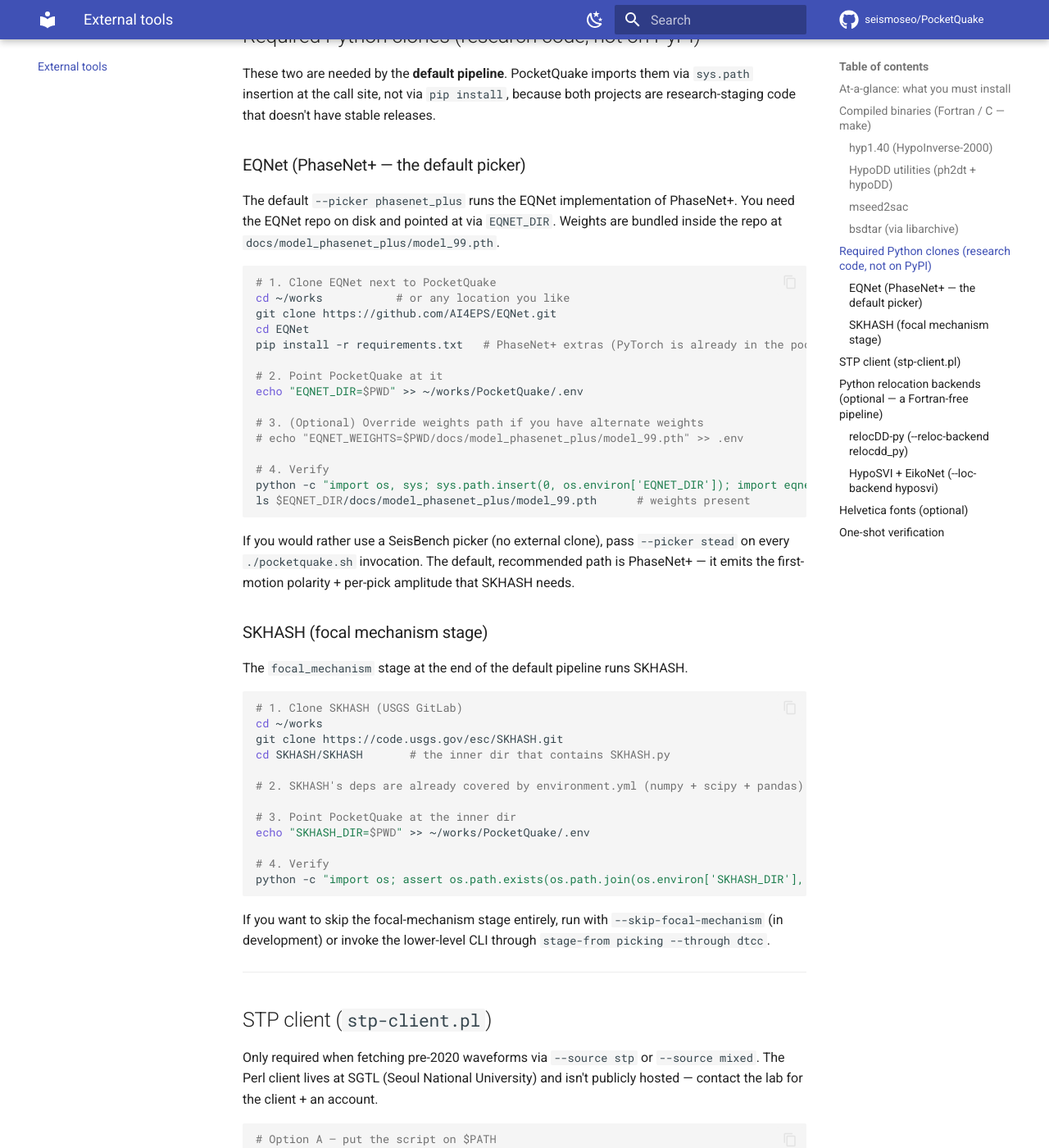
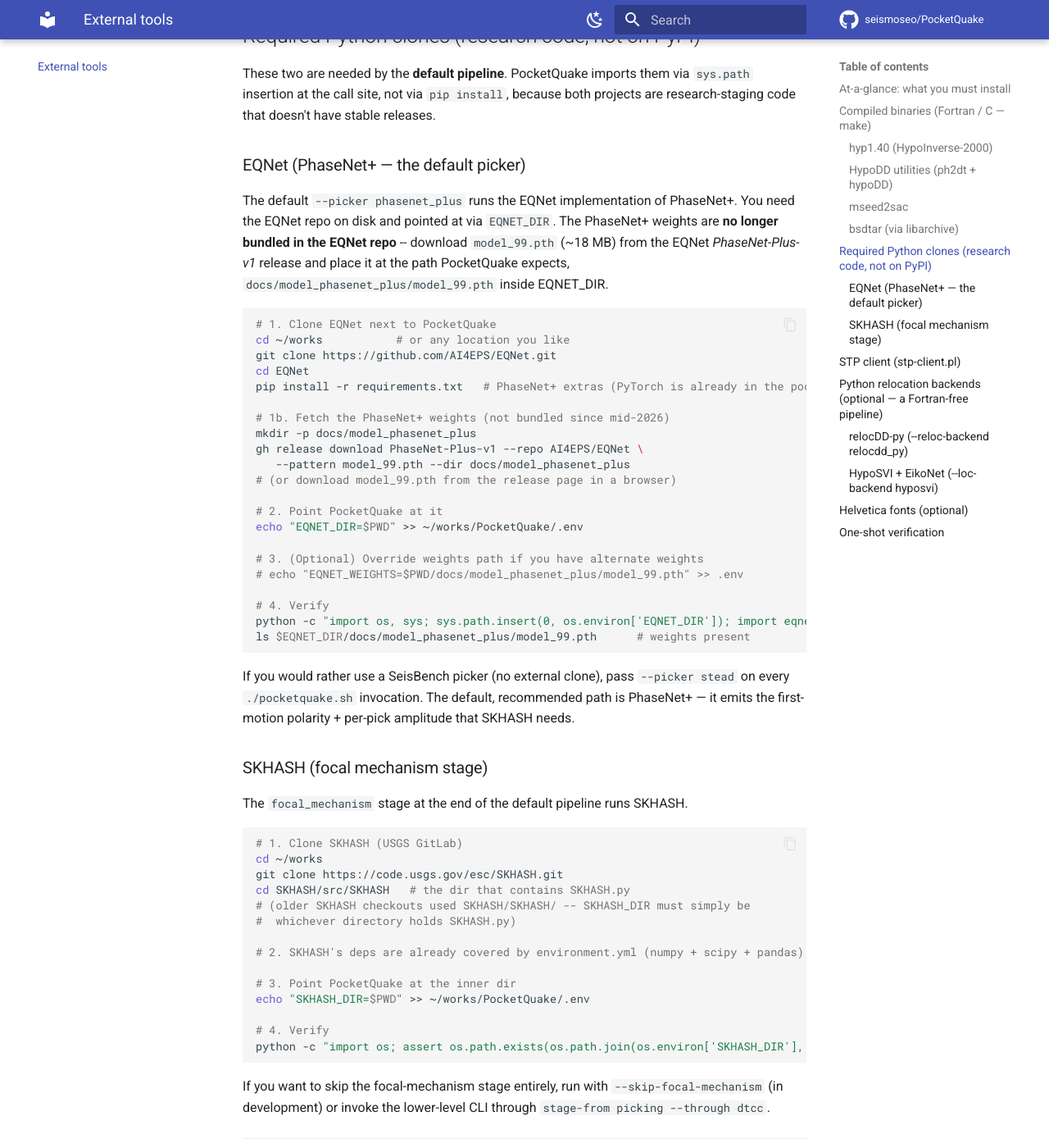
Before and after one commit to seismoseo/PocketQuake, an MkDocs documentation site: the page built from docs/EXTERNAL_TOOLS.md, in a window 1280 px wide and 1400 px high, scrolled down 2547 px. Shown: the whole window at 82% size. Built offline with MkDocs 1.6.1 and Material for MkDocs 9.7.7, drawn with Linux system fonts in a browser that asks for light colours; comment, search, counter and statistics services are not loaded.

Commit message:
Fix install-doc mismatches from issues #9/#10; bump submodules with their fixes
- SKHASH_DIR docs: upstream moved SKHASH.py to src/SKHASH/ -- document the
  invariant (the dir containing SKHASH.py) and both layouts (all four docs
  + tutorial, PDF recompiled)
- EQNet: PhaseNet+ weights are no longer bundled -- add the PhaseNet-Plus-v1
  release download step for model_99.pth
- README/INSTALL: examples/chungju/catalog.csv -> chungju_catalog.csv
- environment.yml: add pyproj (EikoNet imports it at module load)
- submodule bumps: korea-cluster-relocation (tectonic discovery, fetch_eikonet
  neasia skip, bootstrap LSQR-on-slow-SVD, Haenam cluster registry) and
  necis-downloader (KST submitted_after fix + event-page pagination)

Closes #9, closes #10

Co-Authored-By: Claude Fable 5 <noreply@anthropic.com>

````diff
--- a/docs/EXTERNAL_TOOLS.md
+++ b/docs/EXTERNAL_TOOLS.md
@@ -83,8 +83,10 @@ projects are research-staging code that doesn't have stable releases.
 ### EQNet (PhaseNet+ — the default picker)
 
 The default `--picker phasenet_plus` runs the EQNet implementation of PhaseNet+.
-You need the EQNet repo on disk and pointed at via `EQNET_DIR`. Weights are
-bundled inside the repo at `docs/model_phasenet_plus/model_99.pth`.
+You need the EQNet repo on disk and pointed at via `EQNET_DIR`. The PhaseNet+
+weights are **no longer bundled in the EQNet repo** -- download `model_99.pth`
+(~18 MB) from the EQNet *PhaseNet-Plus-v1* release and place it at the path
+PocketQuake expects, `docs/model_phasenet_plus/model_99.pth` inside EQNET_DIR.
 
 ```bash
 # 1. Clone EQNet next to PocketQuake
@@ -92,6 +94,12 @@ cd ~/works           # or any location you like
 git clone https://github.com/AI4EPS/EQNet.git
 cd EQNet
 pip install -r requirements.txt   # PhaseNet+ extras (PyTorch is already in the pocketquake env)
+
+# 1b. Fetch the PhaseNet+ weights (not bundled since mid-2026)
+mkdir -p docs/model_phasenet_plus
+gh release download PhaseNet-Plus-v1 --repo AI4EPS/EQNet \
+   --pattern model_99.pth --dir docs/model_phasenet_plus
+# (or download model_99.pth from the release page in a browser)
 
 # 2. Point PocketQuake at it
 echo "EQNET_DIR=$PWD" >> ~/works/PocketQuake/.env
@@ -117,7 +125,9 @@ The `focal_mechanism` stage at the end of the default pipeline runs SKHASH.
 # 1. Clone SKHASH (USGS GitLab)
 cd ~/works
 git clone https://code.usgs.gov/esc/SKHASH.git
-cd SKHASH/SKHASH       # the inner dir that contains SKHASH.py
+cd SKHASH/src/SKHASH   # the dir that contains SKHASH.py
+# (older SKHASH checkouts used SKHASH/SKHASH/ -- SKHASH_DIR must simply be
+#  whichever directory holds SKHASH.py)
 
 # 2. SKHASH's deps are already covered by environment.yml (numpy + scipy + pandas).
 
--- a/environment.yml
+++ b/environment.yml
@@ -26,6 +26,7 @@ dependencies:
   - matplotlib-base>=3.7
   # seismology
   - obspy>=1.4
+  - pyproj        # EikoNet imports it at module load
   # h5py + tqdm are seisbench deps; install via conda-forge to avoid pip
   # trying to BUILD h5py from source on older systems (would also try to
   # rebuild numpy, which needs GCC >= 9.3 — fails on RHEL 7 / CentOS 7).
````
Also changed, not shown: README.md (+2 -2 lines), docs/INSTALL.md (+5 -3 lines), docs/TROUBLESHOOTING.md (+1 -1 lines), 2 other files.
